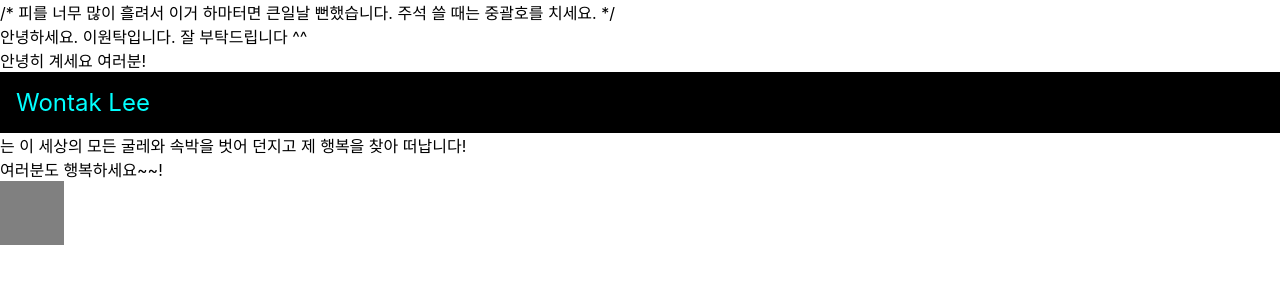
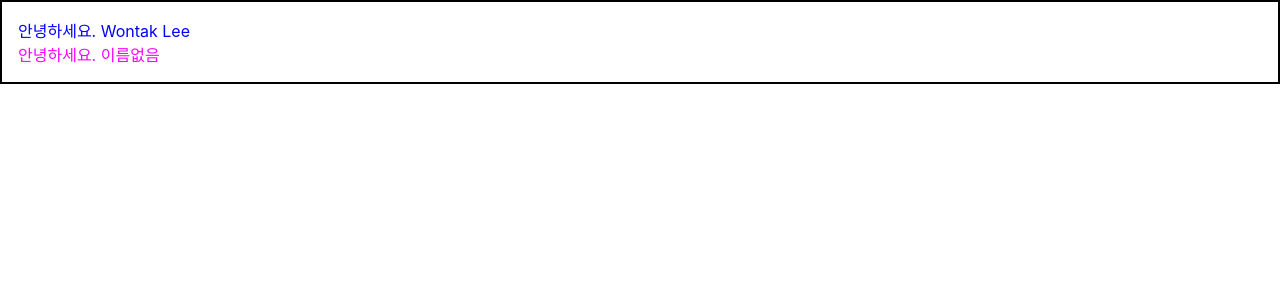
Before and after one commit to hsh0367/react-study, a React (Create React App) app in the folder tak-react/: page / in a window 1280 px wide. Shown: the top 300 px of the page. Built offline with nearby package versions, Linux system fonts and the light colour scheme.

Commit message:
props 명령어 익혀보기

```diff
--- a/tak-react/src/App.js
+++ b/tak-react/src/App.js
@@ -1,28 +1,13 @@
 import React from 'react';
 import Hello from './Hello';
-import './App.css';
+import Wrapper from './Wrapper';
 
 function App() {
-  const name = 'Wontak Lee';
-  const style = {
-    backgroundColor: 'black',
-    color: 'aqua',
-    fontSize: 24,
-    padding: '1rem'
-  }
   return (
-    <>
-      {/* 주석은 화면에 보이지 않습니다. 안심하세요. 어 지혈제를 썼고 응급수술을 했어요. */}
-      /* 피를 너무 많이 흘려서 이거 하마터면 큰일날 뻔했습니다. 주석 쓸 때는 중괄호를 치세요. */
-      <Hello
-        // 열리는 태그 내에서는 주석을 작성할 수 있습니다. 총알이 영 좋지 않은 곳에 맞았어요.
-      />
-      <div>안녕히 계세요 여러분! <br />
-      <div style={style}>{name}</div>는 이 세상의 모든 굴레와 속박을 벗어 던지고 제 행복을 찾아 떠납니다! <br />
-      여러분도 행복하세요~~!
-      <div className="gray-box"></div>
-      </div>
-    </>
+    <Wrapper>
+      <Hello name = "Wontak Lee" color = "blue"/>
+      <Hello color = "magenta"/>
+    </Wrapper>
   );
 }
 
--- a/tak-react/src/Hello.js
+++ b/tak-react/src/Hello.js
@@ -1,7 +1,11 @@
 import React from 'react';
 
-function Hello() {
-  return <div>안녕하세요. 이원탁입니다. 잘 부탁드립니다 ^^</div>
+function Hello({ color, name }) {
+  return <div style={{ color }}>안녕하세요. {name}</div>
+}
+
+Hello.defaultProps = {
+  name: '이름없음'
 }
 
 export default Hello;
--- /dev/null
+++ b/tak-react/src/Wrapper.js
@@ -0,0 +1,15 @@
+import React from 'react';
+
+function Wrapper({ children }) {
+  const style = {
+    border: '2px solid black',
+    padding: '16px',
+  };
+  return (
+    <div style={style}>
+      {children}
+    </div>
+  )
+}
+
+export default Wrapper;
```
